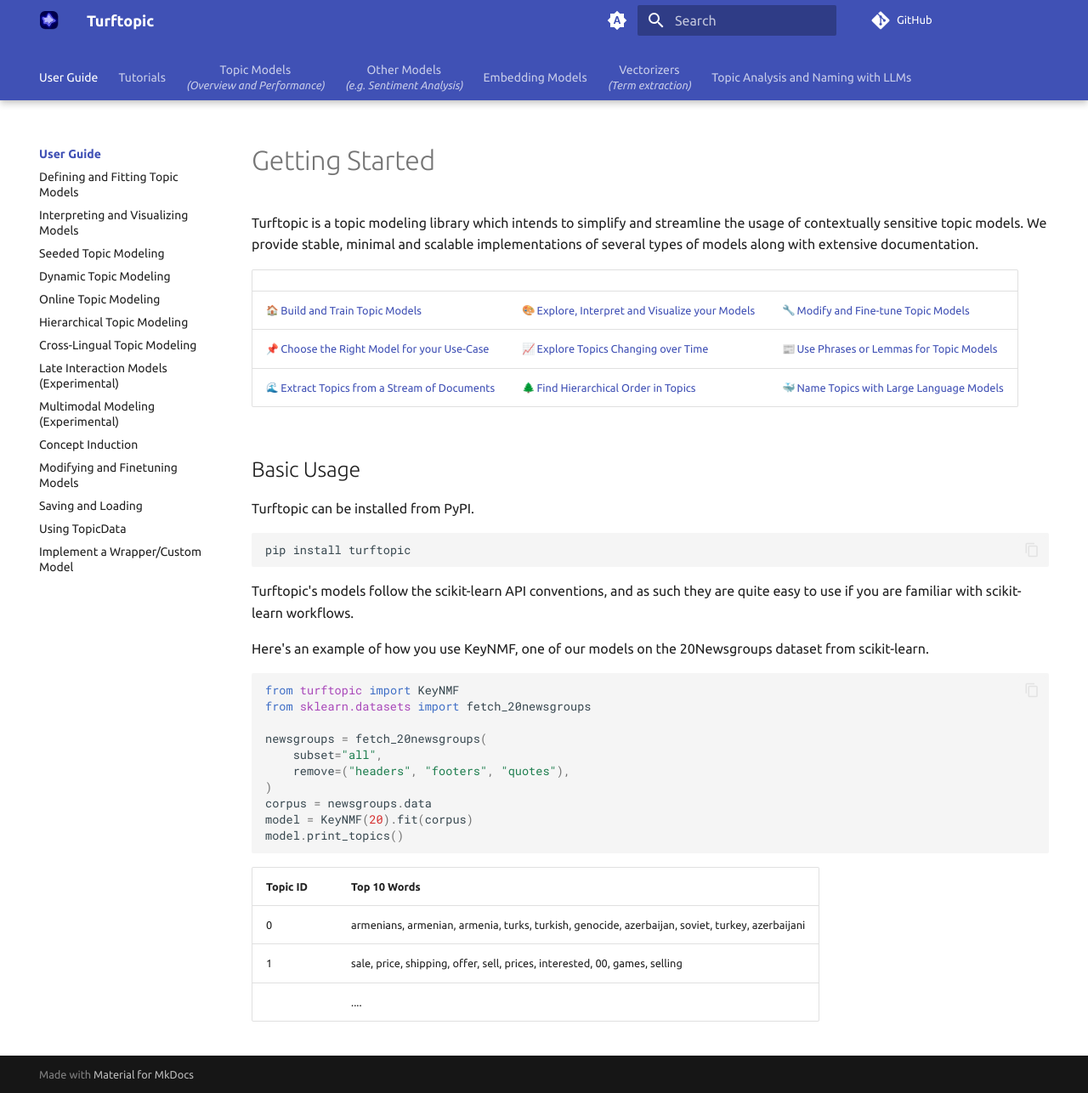
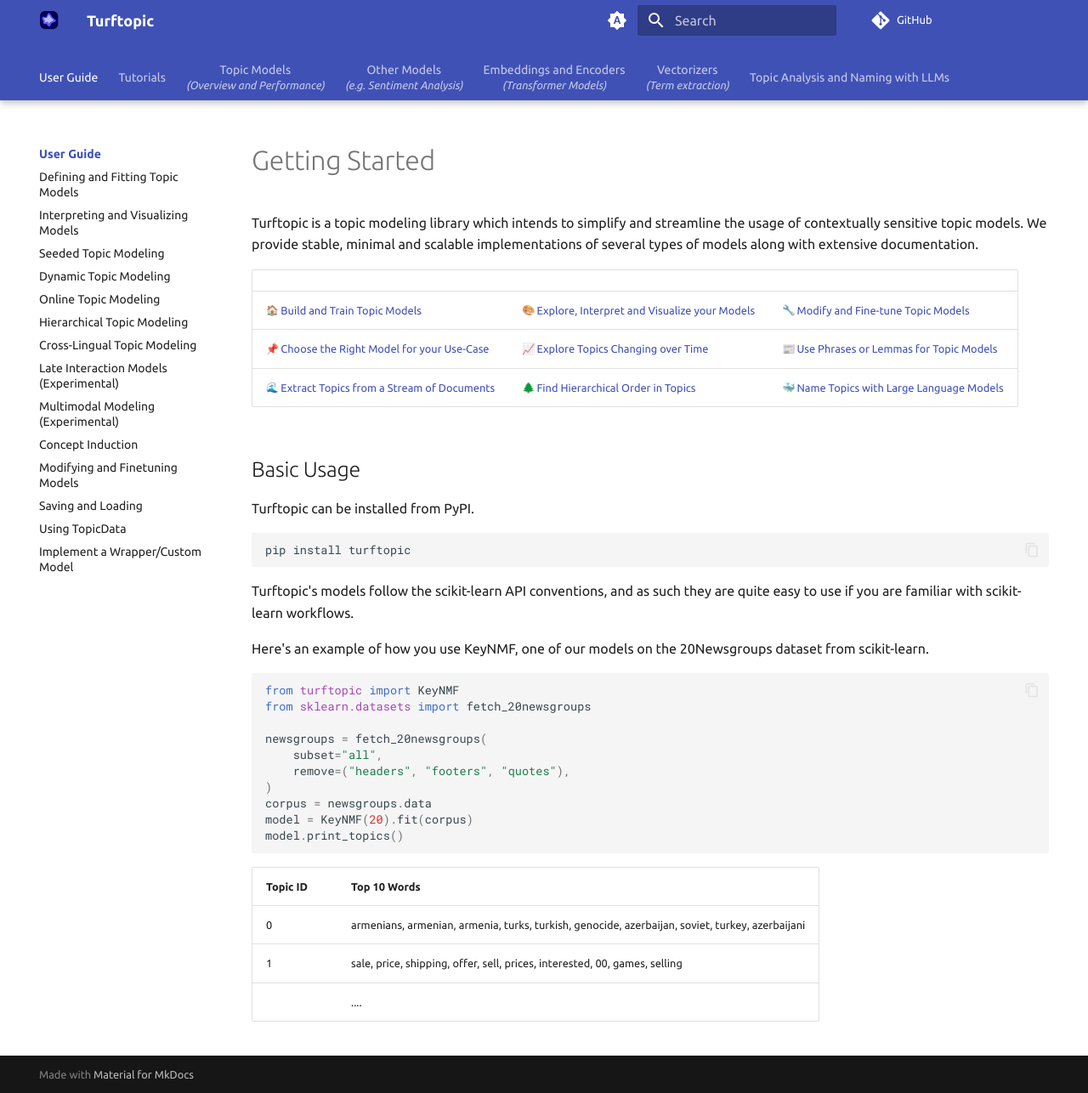
Before and after one commit to x-tabdeveloping/turftopic, an MkDocs documentation site: the page built from docs/index.md, in a window 1280 px wide and 1286 px high. Shown: the whole window at 85% size. Built offline with MkDocs 1.6.1 and Material for MkDocs 9.7.7, drawn with Linux system fonts in a browser that asks for light colours; emoji names are drawn with the system emoji font; comment, search, counter and statistics services are not loaded.

Commit message:
Changed titles in mkdocs

```diff
--- a/mkdocs.yml
+++ b/mkdocs.yml
@@ -37,7 +37,7 @@
     - FASTopic: FASTopic.md
   - <span>Other Models<span> <br> <i class="subtext">(e.g. Sentiment Analysis)</i>:
     - Concept Vector Projection (Continuous Sentiment Scoring): cvp.md
-  - Embedding Models: encoders.md
+  - <span>Embeddings and Encoders <span><br> <i class="subtext">(Transformer Models)</i>: encoders.md
   - <span>Vectorizers<span> <br> <i class="subtext">(Term extraction)</i>: vectorizers.md
   - Topic Analysis and Naming with LLMs: analyzers.md
 theme:
```
